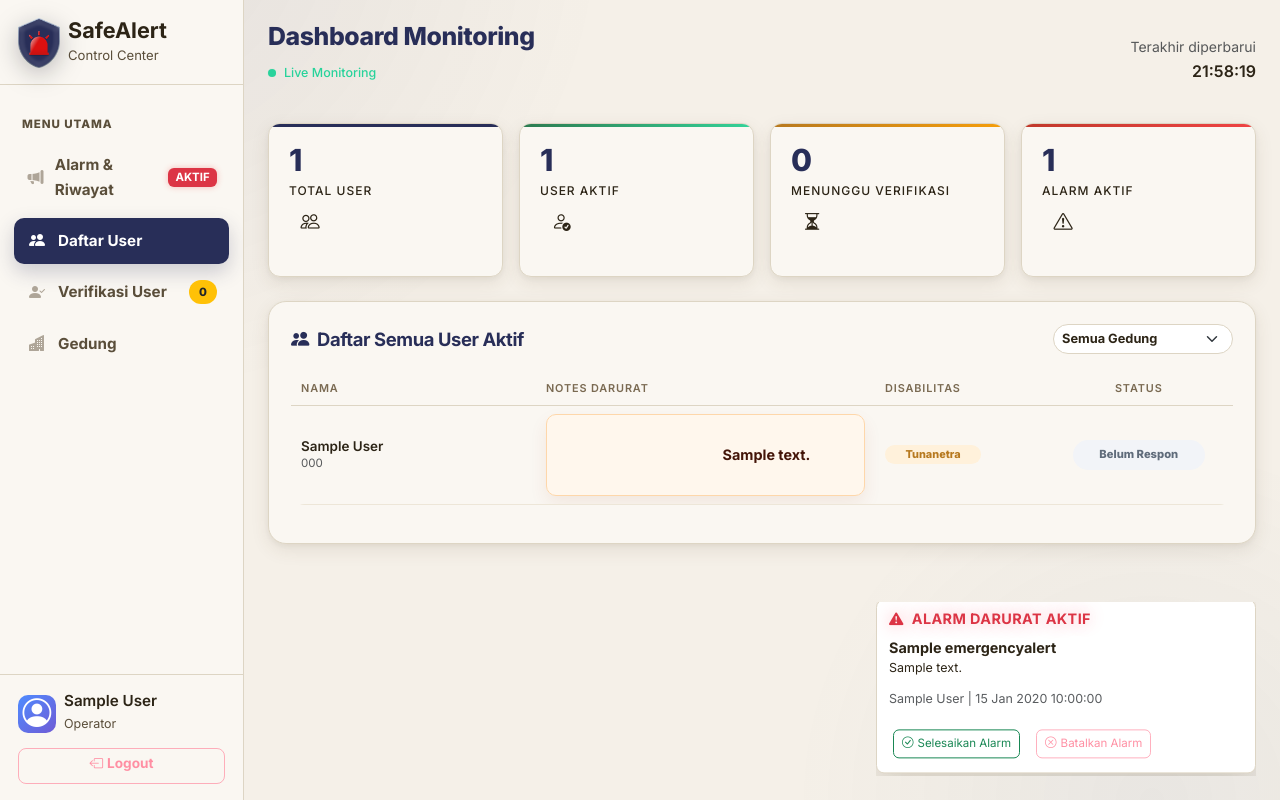
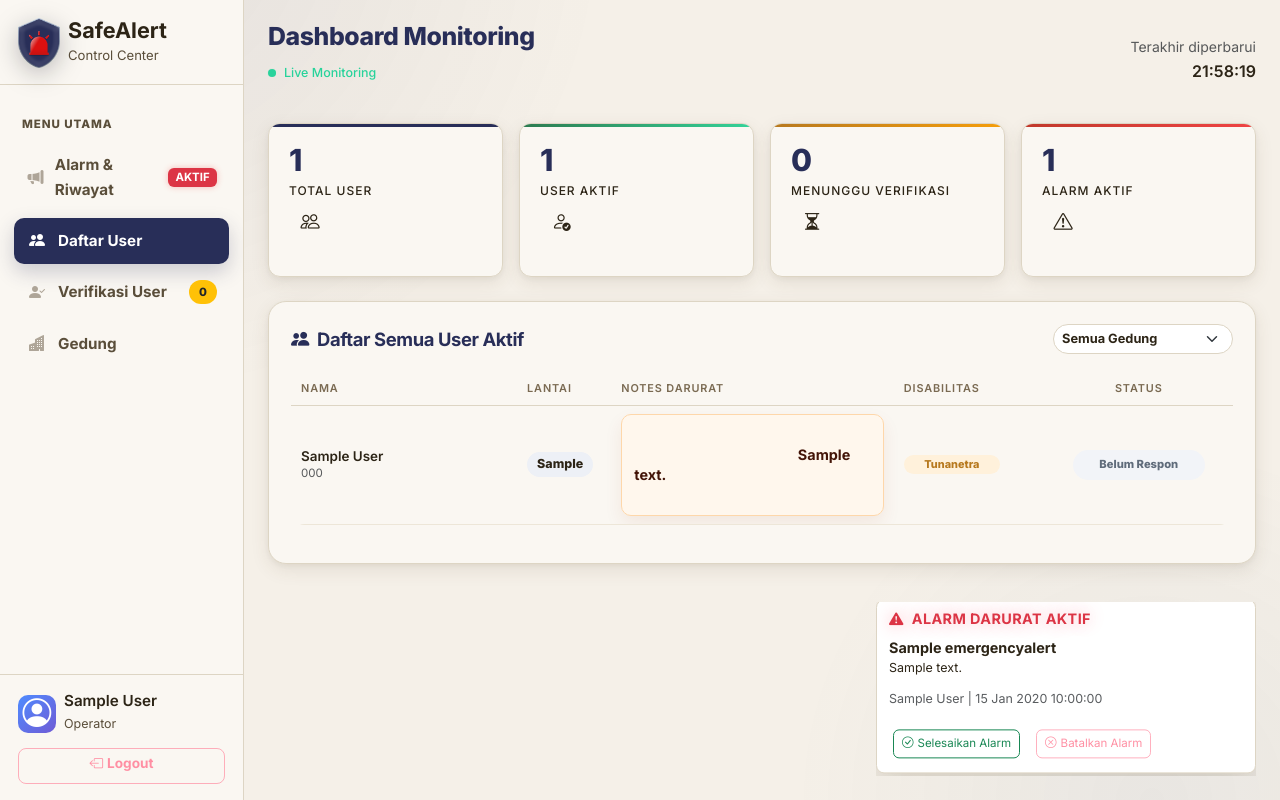
Before and after one commit to Merge-Conflict-Astra-Hackathon/SafeAlert_Web, a Django app: page /dashboard/ in a window 1280 px wide, after a click on "Daftar User". Run offline with Django 4.2, Linux system fonts and the light colour scheme; a user stored in the database is signed in; tables that the repository leaves empty hold one stand-in row (values such as "Sample post"); some libraries are stand-ins or nearby versions.

Commit message:
Add floor column to user table

```diff
--- a/static/css/dashboard.css
+++ b/static/css/dashboard.css
@@ -2343,22 +2343,40 @@ body.login-page {
 
 .dashboard-page #table-users th:nth-child(1),
 .dashboard-page #table-users td:nth-child(1) {
-    width: 26% !important;
+    width: 24% !important;
 }
 
 .dashboard-page #table-users th:nth-child(2),
 .dashboard-page #table-users td:nth-child(2) {
-    width: 36% !important;
+    width: 10% !important;
 }
 
 .dashboard-page #table-users th:nth-child(3),
 .dashboard-page #table-users td:nth-child(3) {
-    width: 18% !important;
+    width: 30% !important;
 }
 
 .dashboard-page #table-users th:nth-child(4),
 .dashboard-page #table-users td:nth-child(4) {
+    width: 16% !important;
+}
+
+.dashboard-page #table-users th:nth-child(5),
+.dashboard-page #table-users td:nth-child(5) {
     width: 20% !important;
+}
+
+.dashboard-page #table-users .floor-pill {
+    display: inline-flex;
+    align-items: center;
+    justify-content: center;
+    min-width: 42px;
+    padding: 4px 10px;
+    border-radius: 999px;
+    background: #edf0f6;
+    color: var(--sa-text);
+    font-size: 0.78rem;
+    font-weight: 800;
 }
 
 .dashboard-page #table-users .disaster-status-select {
--- a/templates/dashboard.html
+++ b/templates/dashboard.html
@@ -436,6 +436,7 @@
                         <thead>
                             <tr>
                                 <th>Nama</th>
+                                <th>Lantai</th>
                                 <th>Notes Darurat</th>
                                 <th>Disabilitas</th>
                                 <th class="status-header">Status</th>
@@ -447,6 +448,9 @@
                                 <td>
                                     <div class="fw-semibold">{{ profile.user.get_full_name|default:profile.user.username }}</div>
                                     <small class="text-muted">{{ profile.phone_number|default:'-' }}</small>
+                                </td>
+                                <td>
+                                    <span class="floor-pill">{{ profile.last_location|default:'-' }}</span>
                                 </td>
                                 <td>
                                     <div class="user-notes-cell" id="user-notes-{{ profile.user.id }}">
@@ -480,7 +484,7 @@
                             </tr>
                             {% empty %}
                             <tr>
-                                <td colspan="4" class="text-center text-muted py-4">
+                                <td colspan="5" class="text-center text-muted py-4">
                                     <i class="bi bi-people" style="font-size:2rem;"></i>
                                     <p class="mt-2 mb-0">Belum ada user terdaftar</p>
                                 </td>
```
